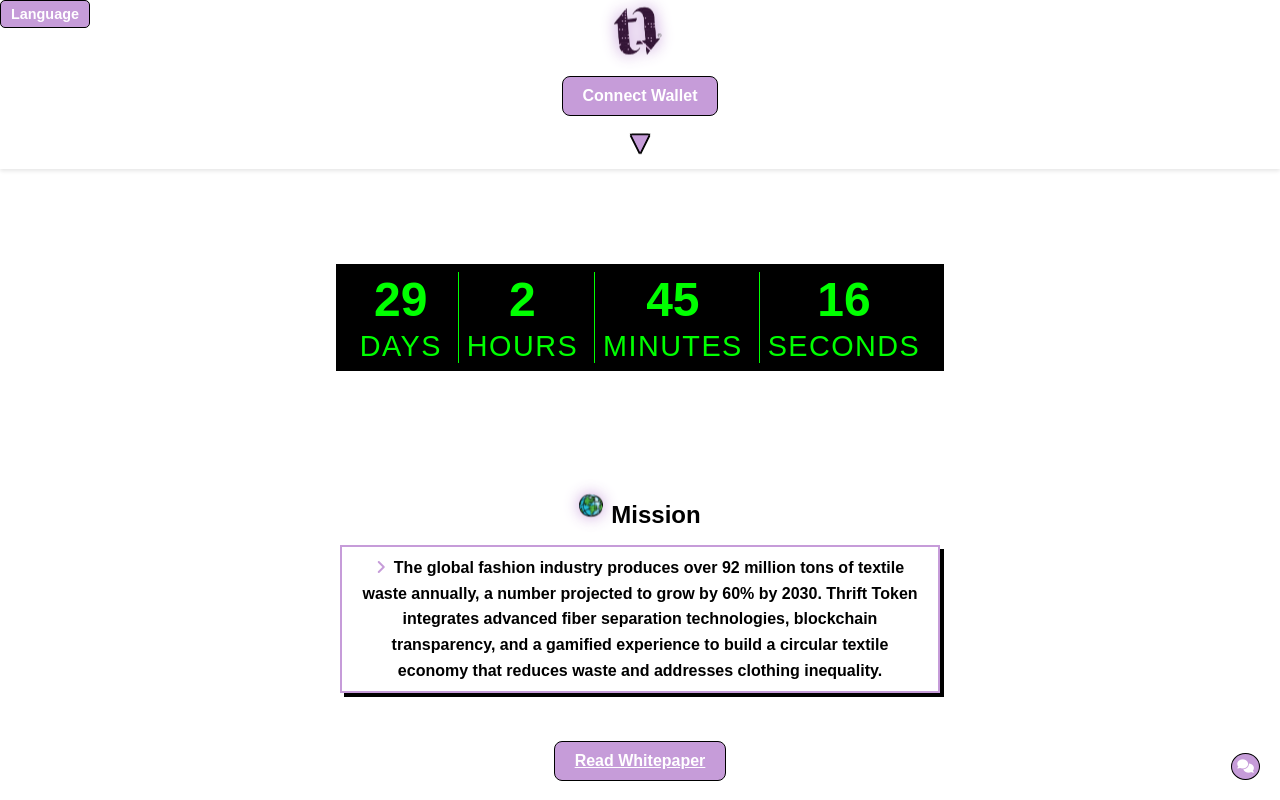
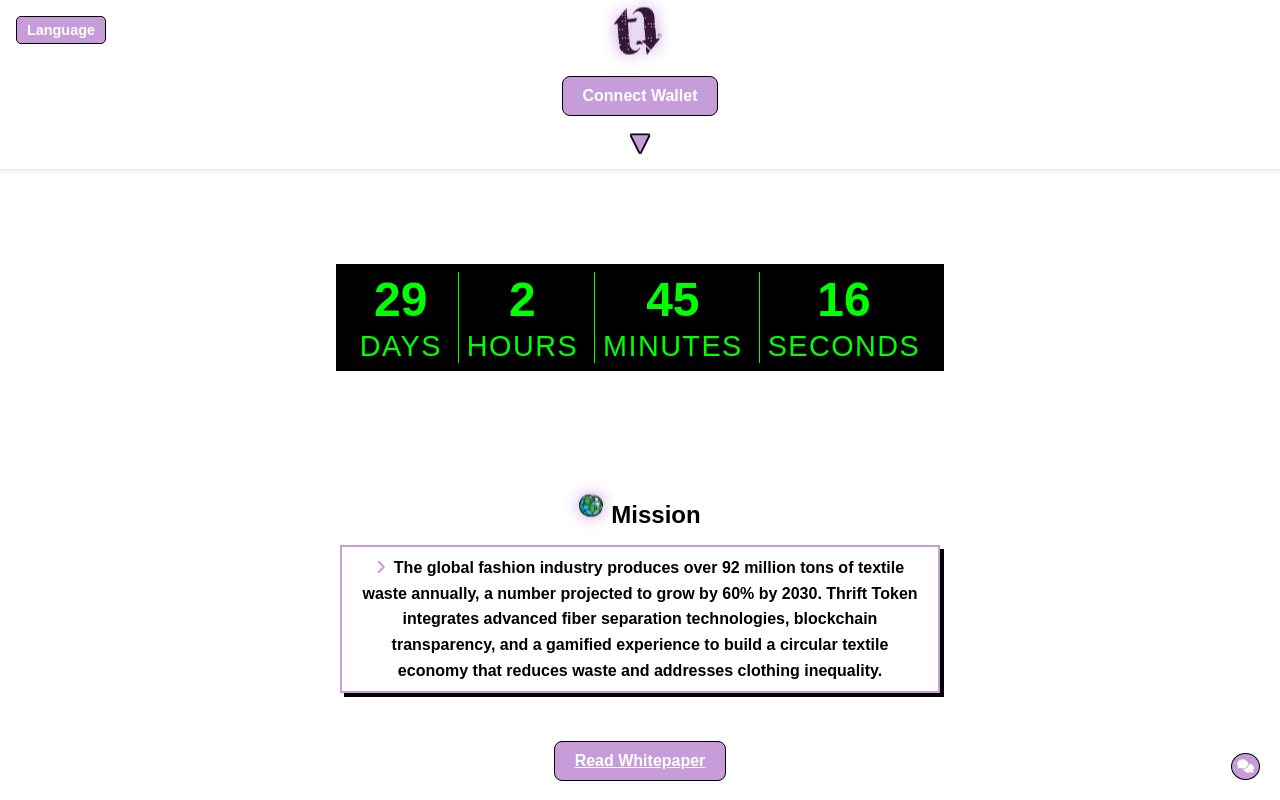
Before and after one commit to marcoromanodev/thrift-token, a plain HTML site: page index.html in a window 1280 px wide. Shown: the top 800 px of the page. Drawn offline with nearby package versions, Linux system fonts and the light colour scheme; no server answers.

Commit message:
Add padding to language selector

```diff
--- a/styles.css
+++ b/styles.css
@@ -220,8 +220,8 @@ section > p:not(.graph-source):not(.total-supply)::before {
 /* Language selector and chat toggle */
 .language-container {
     position: fixed;
-    top: 0;
-    left: 0;
+    top: 1rem;
+    left: 1rem;
     right: auto;
     display: flex;
     flex-direction: column;
```
